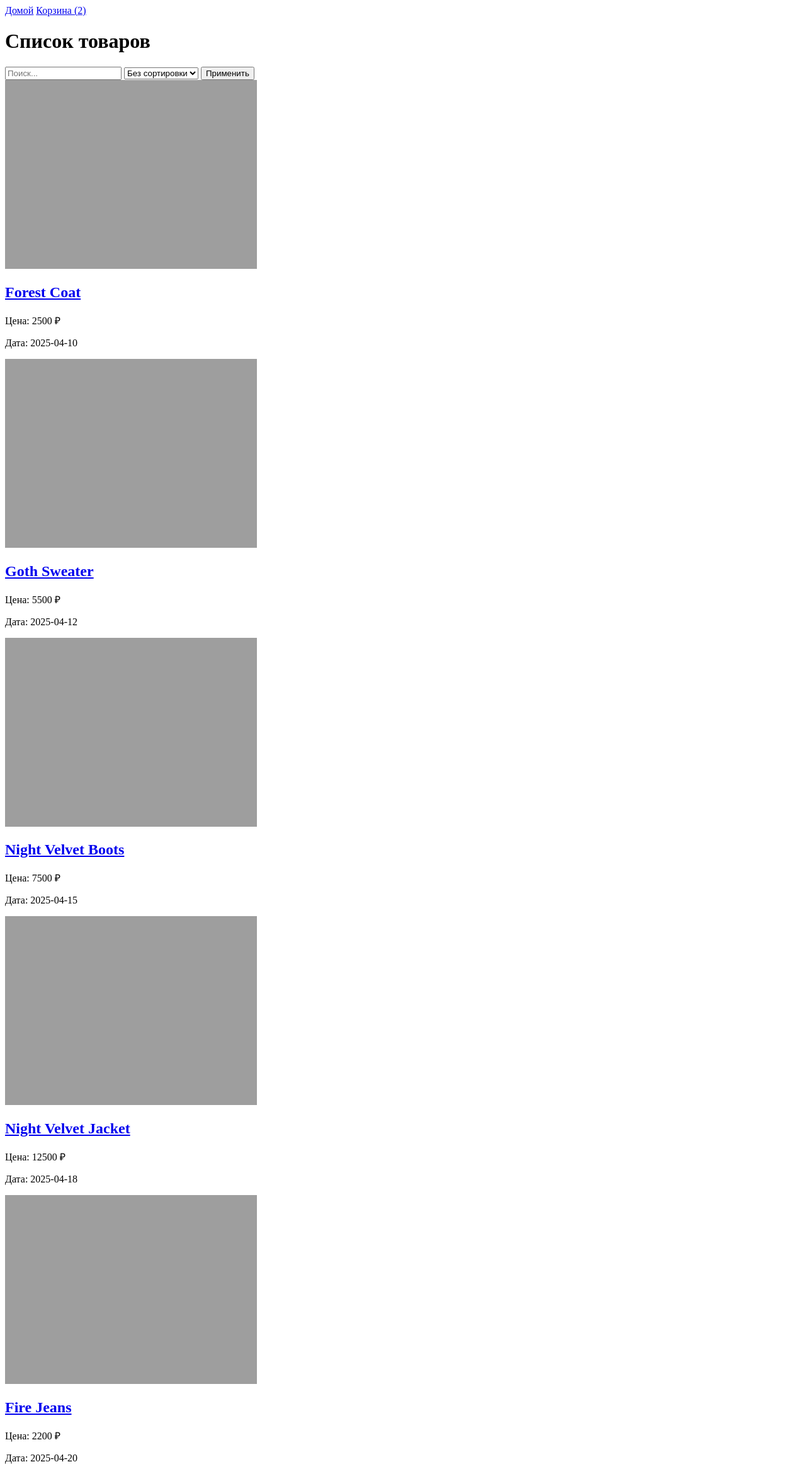
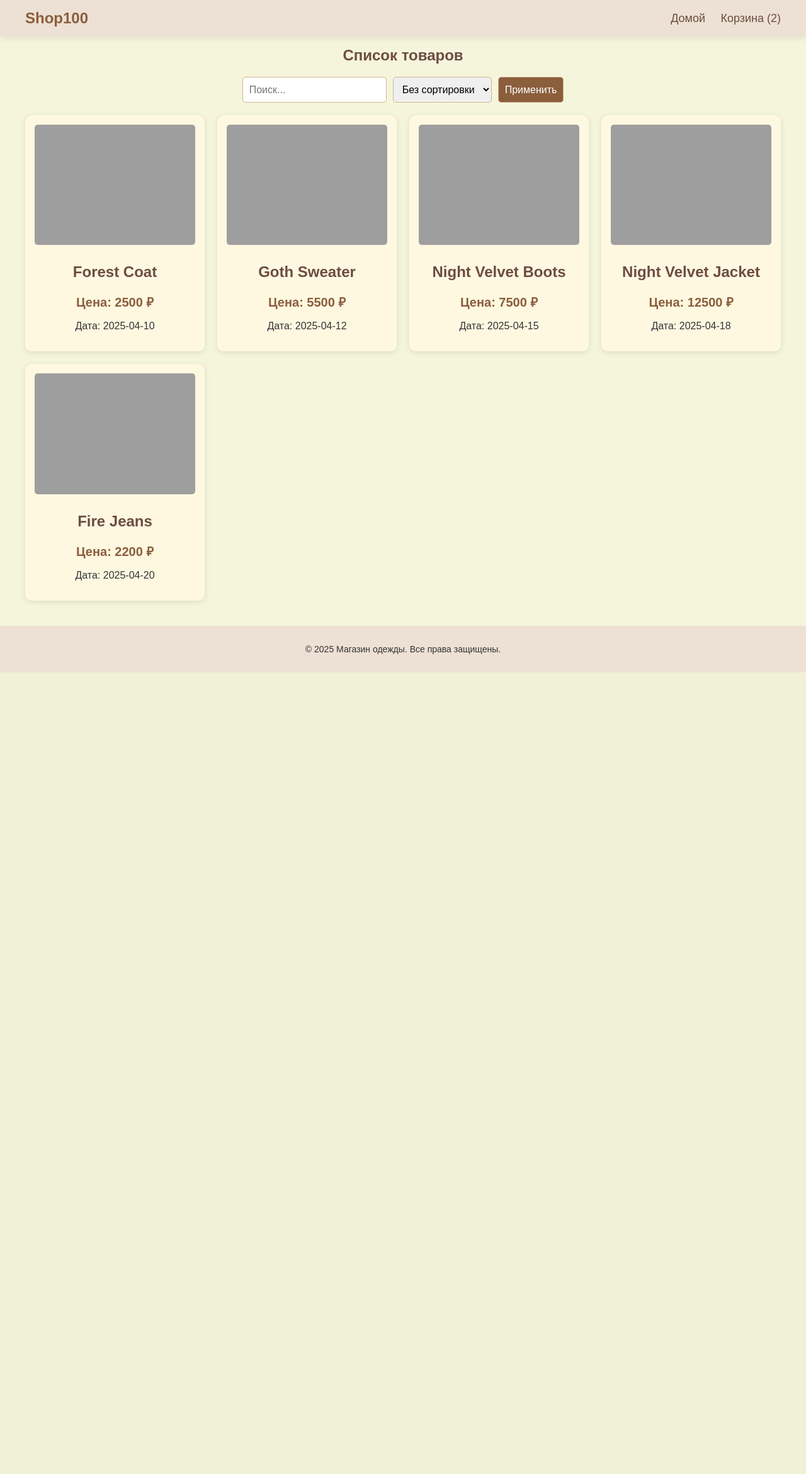
Before and after one commit to daradanci/WEB_Shop100, a Django app: page / in a window 1280 px wide. Shown: the whole page at 63% size. After the commit the page ends 1068 px from the top, so only its background shows below. Run offline with Django 5.2, Linux system fonts and the light colour scheme.

Commit message:
added some css

```diff
--- a/shop100/shop100app/static/css/styles.css
+++ b/shop100/shop100app/static/css/styles.css
@@ -1,3 +1,223 @@
 .order-text {
     font-size: 40px;
   }
+
+  body {
+    font-family: 'Arial', sans-serif;
+    margin: 0;
+    padding: 0;
+    background-color: #F5F5DC; /* Бежевый фон */
+    color: #333;
+}
+
+.container {
+    max-width: 1200px;
+    margin: 0 auto;
+    padding: 0 20px;
+}
+
+header {
+    background-color: #EDE0D4;
+    padding: 15px 0;
+    box-shadow: 0 2px 10px rgba(0, 0, 0, 0.1);
+}
+
+.navbar {
+    display: flex;
+    justify-content: space-between;
+    align-items: center;
+}
+
+.logo {
+    font-size: 24px;
+    font-weight: bold;
+    text-decoration: none;
+    color: #8B5E3C;
+}
+
+.menu a {
+    margin-left: 20px;
+    text-decoration: none;
+    color: #6D4C41;
+    font-size: 18px;
+}
+
+.menu a:hover {
+    color: #8B5E3C;
+}
+
+main {
+    padding: 40px 0;
+}
+
+footer {
+    text-align: center;
+    padding: 15px 0;
+    background-color: #EDE0D4;
+    margin-top: 40px;
+    font-size: 14px;
+}
+
+
+.page-title {
+  text-align: center;
+  font-size: 24px;
+  font-weight: bold;
+  color: #6D4C41;
+  margin-bottom: 20px;
+}
+
+.filter-form {
+  display: flex;
+  justify-content: center;
+  gap: 10px;
+  margin-bottom: 20px;
+}
+
+.search-input,
+.filter-select,
+.filter-button {
+  padding: 10px;
+  border-radius: 5px;
+  border: 1px solid #D2B48C;
+  font-size: 16px;
+}
+
+.filter-button {
+  background-color: #8B5E3C;
+  color: white;
+  cursor: pointer;
+}
+
+.filter-button:hover {
+  background-color: #6D4C41;
+}
+
+.products {
+  display: grid;
+  grid-template-columns: repeat(auto-fill, minmax(250px, 1fr));
+  gap: 20px;
+}
+
+.product-card {
+  background-color: #FFF8E1;
+  padding: 15px;
+  border-radius: 10px;
+  text-align: center;
+  box-shadow: 0 2px 10px rgba(0, 0, 0, 0.1);
+}
+
+.product-image {
+  max-width: 100%;
+  border-radius: 5px;
+}
+
+.product-title {
+  font-size: 18px;
+  margin: 10px 0;
+}
+
+.product-link {
+  text-decoration: none;
+  color: #6D4C41;
+}
+
+.product-link:hover {
+  color: #8B5E3C;
+}
+
+.product-price,
+.product-date {
+  font-size: 16px;
+  color: #333;
+}
+
+
+.product-detail {
+  max-width: 600px;
+  margin: 0 auto;
+  text-align: center;
+  background-color: #FFF8E1;
+  padding: 20px;
+  border-radius: 10px;
+  box-shadow: 0 2px 10px rgba(0, 0, 0, 0.1);
+}
+
+.product-title {
+  font-size: 24px;
+  font-weight: bold;
+  color: #6D4C41;
+  margin-bottom: 15px;
+}
+
+.product-image {
+  max-width: 100%;
+  border-radius: 5px;
+  margin-bottom: 15px;
+}
+
+.product-price {
+  font-size: 20px;
+  font-weight: bold;
+  color: #8B5E3C;
+  margin-bottom: 10px;
+}
+
+.product-description {
+  font-size: 16px;
+  color: #333;
+  line-height: 1.5;
+}
+
+
+.cart-title {
+  text-align: center;
+  font-size: 24px;
+  font-weight: bold;
+  color: #6D4C41;
+  margin-bottom: 20px;
+}
+
+.cart-container {
+  max-width: 600px;
+  margin: 0 auto;
+  background-color: #FFF8E1;
+  padding: 20px;
+  border-radius: 10px;
+  box-shadow: 0 2px 10px rgba(0, 0, 0, 0.1);
+  display: flex;
+  flex-wrap: wrap;
+  gap: 15px;
+  justify-content: center;
+}
+
+.cart-item-card {
+  width: 120px;
+  background-color: #FAEBD7;
+  padding: 10px;
+  border-radius: 8px;
+  box-shadow: 0 2px 5px rgba(0, 0, 0, 0.1);
+  text-align: center;
+}
+
+.cart-item-image {
+  width: 100%;
+  height: 80px;
+  object-fit: cover;
+  border-radius: 5px;
+}
+
+.cart-item-details {
+  margin-top: 8px;
+}
+
+.cart-item-name {
+  font-size: 14px;
+  font-weight: bold;
+  color: #6D4C41;
+}
+
+.cart-item-price {
+  font-size: 14px;
+  color: #8B5E3C;
+}
--- a/shop100/shop100app/templates/base.html
+++ b/shop100/shop100app/templates/base.html
@@ -3,16 +3,29 @@
 <html lang="ru">
 <head>
     <meta charset="UTF-8">
+    <meta name="viewport" content="width=device-width, initial-scale=1.0">
     <title>{% block title %}Магазин одежды{% endblock %}</title>
-    <link rel="stylesheet" href="/static/css/styles.css">
+    <link rel="stylesheet" href="{% static 'css/styles.css' %}">
 </head>
 <body>
     <header>
-        <a href="/">Домой</a>
-        <a href="/cart/">Корзина ({{ cart.total_count }})</a>
+        <div class="container">
+            <nav class="navbar">
+                <a href="/" class="logo">Shop100</a>
+                <div class="menu">
+                    <a href="/">Домой</a>
+                    <a href="/cart/">Корзина ({{ cart.total_count }})</a>
+                </div>
+            </nav>
+        </div>
     </header>
-    <main>
+    <main class="container">
         {% block content %}{% endblock %}
     </main>
+    <footer>
+        <div class="container">
+            <p>&copy; 2025 Магазин одежды. Все права защищены.</p>
+        </div>
+    </footer>
 </body>
 </html>
--- a/shop100/shop100app/templates/clothes_list.html
+++ b/shop100/shop100app/templates/clothes_list.html
@@ -1,25 +1,25 @@
 {% extends "base.html" %}
 {% block title %}Список товаров{% endblock %}
 {% block content %}
-    <h1>Список товаров</h1>
+    <h1 class="page-title">Список товаров</h1>
 
-    <form method="GET" action="">
-        <input type="text" placeholder="Поиск..." name="search" value="{{ search_query }}">
-        <select name="filter_by">
+    <form method="GET" action="" class="filter-form">
+        <input type="text" class="search-input" placeholder="Поиск..." name="search" value="{{ search_query }}">
+        <select name="filter_by" class="filter-select">
             <option value="all" {% if filter_by == "all" %}selected{% endif %}>Без сортировки</option>
             <option value="price" {% if filter_by == "price" %}selected{% endif %}>По цене</option>
             <option value="date" {% if filter_by == "date" %}selected{% endif %}>По дате</option>
         </select>
-        <button type="submit">Применить</button>
+        <button type="submit" class="filter-button">Применить</button>
     </form>
 
     <div class="products">
         {% for item in clothes %}
             <div class="product-card">
-                <img src="{{ item.image_url }}" alt="{{ item.name }}">
-                <h2><a href="/clothes/{{ item.id }}/">{{ item.name }}</a></h2>
-                <p>Цена: {{ item.price }} ₽</p>
-                <p>Дата: {{ item.date }}</p>
+                <img src="{{ item.image_url }}" alt="{{ item.name }}" class="product-image">
+                <h2 class="product-title"><a href="/clothes/{{ item.id }}/" class="product-link">{{ item.name }}</a></h2>
+                <p class="product-price">Цена: {{ item.price }} ₽</p>
+                <p class="product-date">Дата: {{ item.date }}</p>
             </div>
         {% endfor %}
     </div>
```
Also changed, not shown: shop100/shop100app/templates/cart_detail.html (+12 -7 lines), shop100/shop100app/templates/clothes_detail.html (+6 -4 lines).
